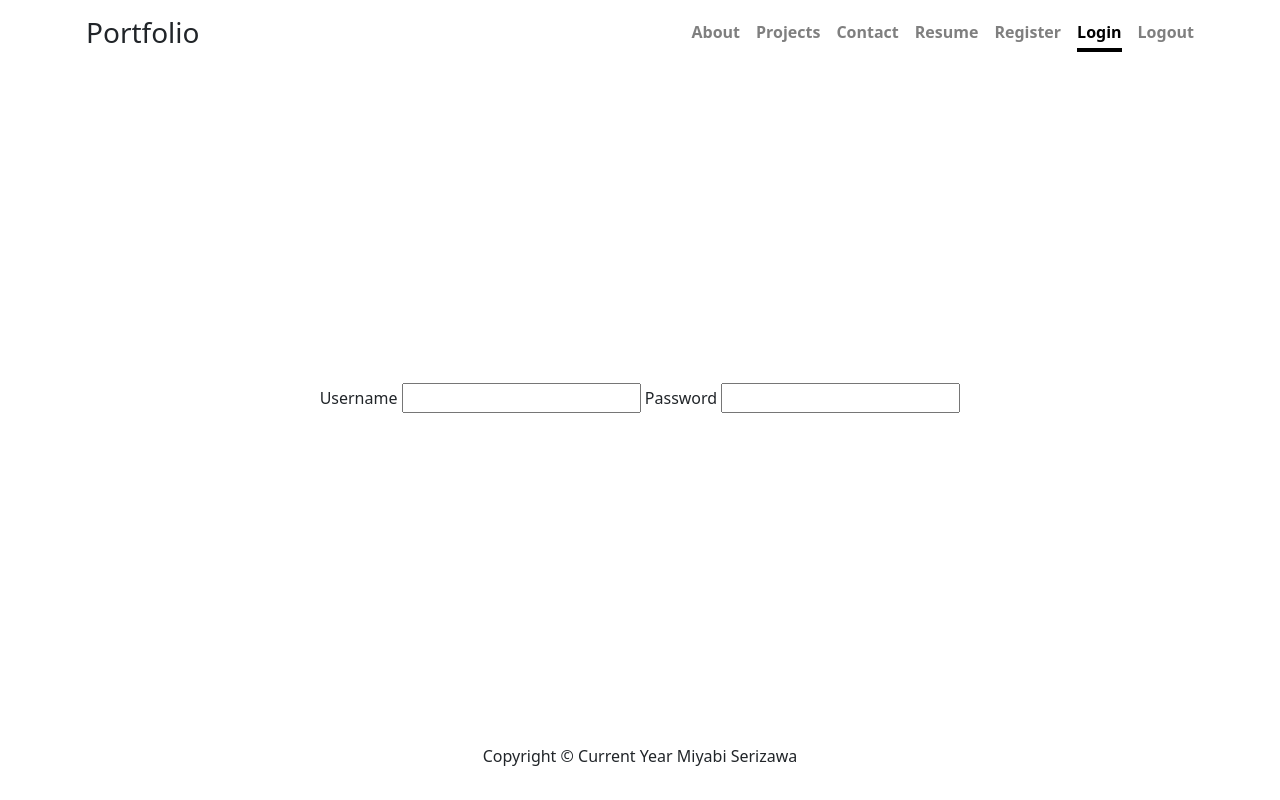
After one commit to calvh/mlh-aws-portfolio, a Flask app: template app/templates/login.html in a window 1280 px wide. The commit adds this page. Run offline with Flask 2, Linux system fonts and the light colour scheme; the template is opened without the code that fills it, so the values that code supplies are empty.

Commit message:
Add login and register pages
Removed title and description from routes and templates

```diff
--- a/app/auth.py
+++ b/app/auth.py
@@ -38,8 +38,7 @@ def register():
         return error, 418
         # flash(error)
 
-    return "Register page not yet implemented.", 501
-    # return render_template('auth/register.html')
+    return render_template('register.html')
 
 
 @auth.route("/login/", methods=("GET", "POST"))
@@ -66,5 +65,4 @@ def login():
         return error, 418
         # flash(error)
 
-    return "Login page not yet implemented.", 501
-    # return render_template('auth/login.html')
+    return render_template('login.html')
--- a/app/templates/404.html
+++ b/app/templates/404.html
@@ -16,7 +16,7 @@
 
   <link lang='sass' rel="stylesheet" href="/static/styles/404.css">
   <link rel='icon' href='/static/img/favicon.ico' type='image/x-icon' />
-  <title>{{ title }}</title>
+  <title>404</title>
 </head>
 
 <body>
--- a/app/templates/base.html
+++ b/app/templates/base.html
@@ -18,14 +18,17 @@
     <link rel="stylesheet" href="https://cdn.jsdelivr.net/npm/bootstrap-icons@1.5.0/font/bootstrap-icons.css">
     <link lang='sass' rel="stylesheet" href="/static/styles/main.css">
     <link rel='icon' href='/static/img/miyabi_color.png' type='image/x-icon' />
-    <title>{{ title }}</title>
+    <title>{% block title %}{% endblock %} - Miyabi</title>
 </head>
 
 {% set navigation_bar = [
 ('/', 'index', 'About'),
 ('/projects/','projects', 'Projects'),
 ('/contact/', 'contact', 'Contact'),
-('/resume/', 'resume','Resume')
+('/resume/', 'resume','Resume'),
+('/auth/register/', 'register','Register'),
+('/auth/login/', 'login','Login'),
+('/auth/logout/', 'logout','Logout')
 ] -%}
 {% set active_page = active_page|default('index') -%}
 
--- a/app/templates/contact.html
+++ b/app/templates/contact.html
@@ -1,6 +1,6 @@
 {% extends 'base.html' %}
 {% set active_page = "contact" %}
-
+{% block title %} Contact {% endblock %}
 {% block content %}
 <div class="container fs-2 d-grid gap-3 text-center">
         <div class="">
--- a/app/templates/index.html
+++ b/app/templates/index.html
@@ -1,6 +1,6 @@
 {% extends 'base.html' %}
 {% set active_page = "index" %}
-
+{% block title %} About {% endblock %}
 {% block content %}
 <div class="container">
         <h1>Miyabi Serizawa</h1>
--- /dev/null
+++ b/app/templates/login.html
@@ -0,0 +1,11 @@
+{% extends 'base.html' %}
+{% set active_page = "login" %}
+{% block title %} Login {% endblock %}
+{% block content %}
+<form method="POST">
+    <label for="username">Username</label>
+    <input name="username" id="username" required>
+    <label for="password">Password</label>
+    <input name="password" id="password" required>
+</form>
+{% endblock %}
--- a/app/templates/projects.html
+++ b/app/templates/projects.html
@@ -1,6 +1,6 @@
 {% extends 'base.html' %}
 {% set active_page = "projects" %}
-
+{% block title %} Projects {% endblock %}
 {% block content %}
 <div class="container">
 
--- a/app/templates/resume.html
+++ b/app/templates/resume.html
@@ -1,6 +1,6 @@
 {% extends 'base.html' %}
 {% set active_page = "resume" %}
-
+{% block title %} Resume {% endblock %}
 {% block content %}
 <div>
     <img src="https://upload.wikimedia.org/wikipedia/commons/9/90/Resume_logo.jpeg" alt="Fake resume">
```
Also changed, not shown: app/portfolio.py (+4 -31 lines), app/templates/register.html (added, +11 -0 lines).
